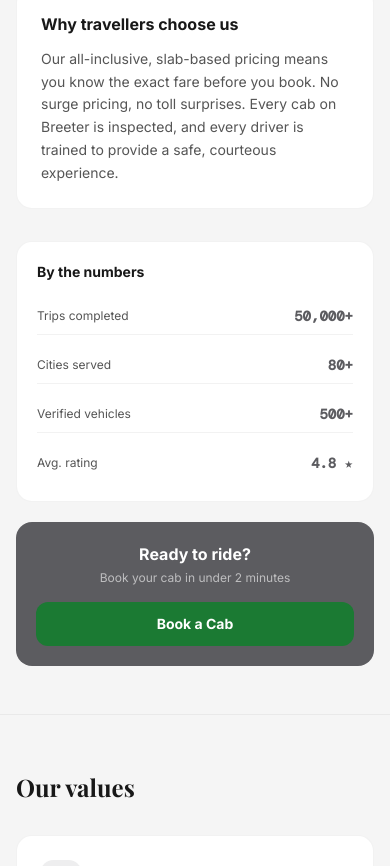
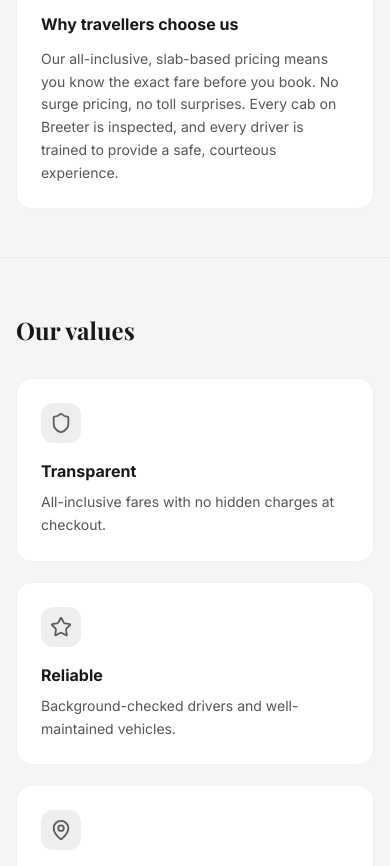
Before and after one commit to teamlead-glitch/breeter, a Next.js app: page /about in a window 390 px wide. Shown: the part 1032-1898 px from the top of the page. Built offline with nearby package versions, Linux system fonts and the light colour scheme; a web font is replaced by a local one.

Commit message:
nav menu updates on desktop

```diff
--- a/app/about/page.tsx
+++ b/app/about/page.tsx
@@ -1,13 +1,5 @@
 import Image from 'next/image'
-import Link from 'next/link'
 import { Shield, Star, MapPin } from 'lucide-react'
-
-const STATS = [
-  { label: 'Trips completed', value: '50,000+' },
-  { label: 'Cities served', value: '80+' },
-  { label: 'Verified vehicles', value: '500+' },
-  { label: 'Avg. rating', value: '4.8 ★' },
-]
 
 const VALUES = [
   { icon: <Shield size={22} />, title: 'Transparent', desc: 'All-inclusive fares with no hidden charges at checkout.' },
@@ -33,10 +25,7 @@ export default function AboutPage() {
 
       <div className="bg-ivory min-h-screen">
         <div className="max-w-7xl mx-auto px-4 sm:px-6 lg:px-8 py-12">
-          <div className="flex gap-8 flex-col lg:flex-row items-start">
-
-            {/* Main */}
-            <main className="flex-1 min-w-0 space-y-5">
+          <div className="max-w-3xl space-y-5">
             <div className="bg-white rounded-2xl border border-black/5 p-6">
               <h2 className="font-bold text-ink text-lg mb-3">Our story</h2>
               <p className="text-ink-muted text-sm leading-relaxed">
@@ -74,30 +63,6 @@ export default function AboutPage() {
                 Our all-inclusive, slab-based pricing means you know the exact fare before you book. No surge pricing, no toll surprises. Every cab on Breeter is inspected, and every driver is trained to provide a safe, courteous experience.
               </p>
             </div>
-            </main>
-
-            {/* Sidebar */}
-            <aside className="w-full lg:w-72 flex-shrink-0 space-y-5">
-              <div className="bg-white rounded-2xl border border-black/5 p-5">
-                <h3 className="font-bold text-ink text-sm mb-4">By the numbers</h3>
-                <div className="space-y-3">
-                  {STATS.map(s => (
-                    <div key={s.label} className="flex justify-between items-center py-2 border-b border-black/5 last:border-0">
-                      <span className="text-ink-muted text-xs">{s.label}</span>
-                      <span className="font-mono font-bold text-forest text-sm">{s.value}</span>
-                    </div>
-                  ))}
-                </div>
-              </div>
-
-              <div className="bg-forest rounded-2xl p-5 text-center">
-                <p className="text-white font-bold text-base mb-1">Ready to ride?</p>
-                <p className="text-white/60 text-xs mb-4">Book your cab in under 2 minutes</p>
-                <Link href="/book" className="block bg-cta hover:bg-cta-dark text-white font-bold text-sm py-3 rounded-xl transition-colors">
-                  Book a Cab
-                </Link>
-              </div>
-            </aside>
           </div>
         </div>
 
--- a/components/common/Navbar.tsx
+++ b/components/common/Navbar.tsx
@@ -68,7 +68,7 @@ function NavbarShell({ currentType }: { currentType: string | null }) {
   return (
     <>
       <header className={`fixed top-0 inset-x-0 z-50 transition-all duration-300 ${navBg}`}>
-        <div className="max-w-7xl mx-auto px-4 sm:px-6 lg:px-8">
+        <div className="max-w-7xl mx-auto px-4 sm:px-6 lg:px-8 md:relative">
           <div className="flex items-center h-16 gap-6">
 
             {/* Logo */}
@@ -107,19 +107,17 @@ function NavbarShell({ currentType }: { currentType: string | null }) {
               </button>
             </div>
           </div>
-        </div>
 
-        {/* Menu drawer (all breakpoints) */}
+          {/* Menu drawer: full-width bar on mobile, floating dropdown anchored to this same container on desktop */}
           {mobileOpen && (
-          <div className="bg-forest border-t border-white/10">
-            <div className="max-w-7xl mx-auto px-4 sm:px-6 lg:px-8">
-            <div className="py-4 space-y-0.5 md:w-72 md:ml-auto">
+            <div className="-mx-4 sm:-mx-6 md:mx-0 bg-forest border-t border-white/10 md:absolute md:right-6 lg:right-8 md:top-16 md:w-64 md:border md:shadow-2xl md:overflow-hidden">
+              <div className="px-4 py-4 space-y-0.5">
                 {[
                   { href: '/', label: 'Home', icon: HomeIcon },
-                { href: '/cabs', label: 'Cabs', icon: Car },
-                { href: '/cabs?type=luxury', label: 'Luxury Cabs', icon: Sparkles },
-                { href: '/cabs?type=bus-van', label: 'Bus / Van', icon: Bus },
-                { href: '/holidays', label: 'Holidays', icon: Palmtree },
+                  // { href: '/cabs', label: 'Cabs', icon: Car },
+                  // { href: '/cabs?type=luxury', label: 'Luxury Cabs', icon: Sparkles },
+                  // { href: '/cabs?type=bus-van', label: 'Bus / Van', icon: Bus },
+                  // { href: '/holidays', label: 'Holidays', icon: Palmtree },
                   { href: '/about', label: 'About', icon: Info },
                   { href: '/contact', label: 'Contact', icon: Phone },
                 ].map(l => (
@@ -131,13 +129,13 @@ function NavbarShell({ currentType }: { currentType: string | null }) {
                 ))}
                 <button
                   onClick={() => { setMobileOpen(false); openBookModal() }}
-                className="block w-full mt-3 px-3 py-3 bg-cta text-white font-bold text-sm rounded-xl text-center">
+                  className="block w-full mt-3 px-3 py-3 bg-cta text-white font-bold text-sm rounded-xl text-center md:hidden">
                   Book a Cab
                 </button>
               </div>
             </div>
+          )}
         </div>
-        )}
       </header>
 
       {/* Book a Cab popup */}
```
Lines whose indentation alone changed are shown as unchanged.
